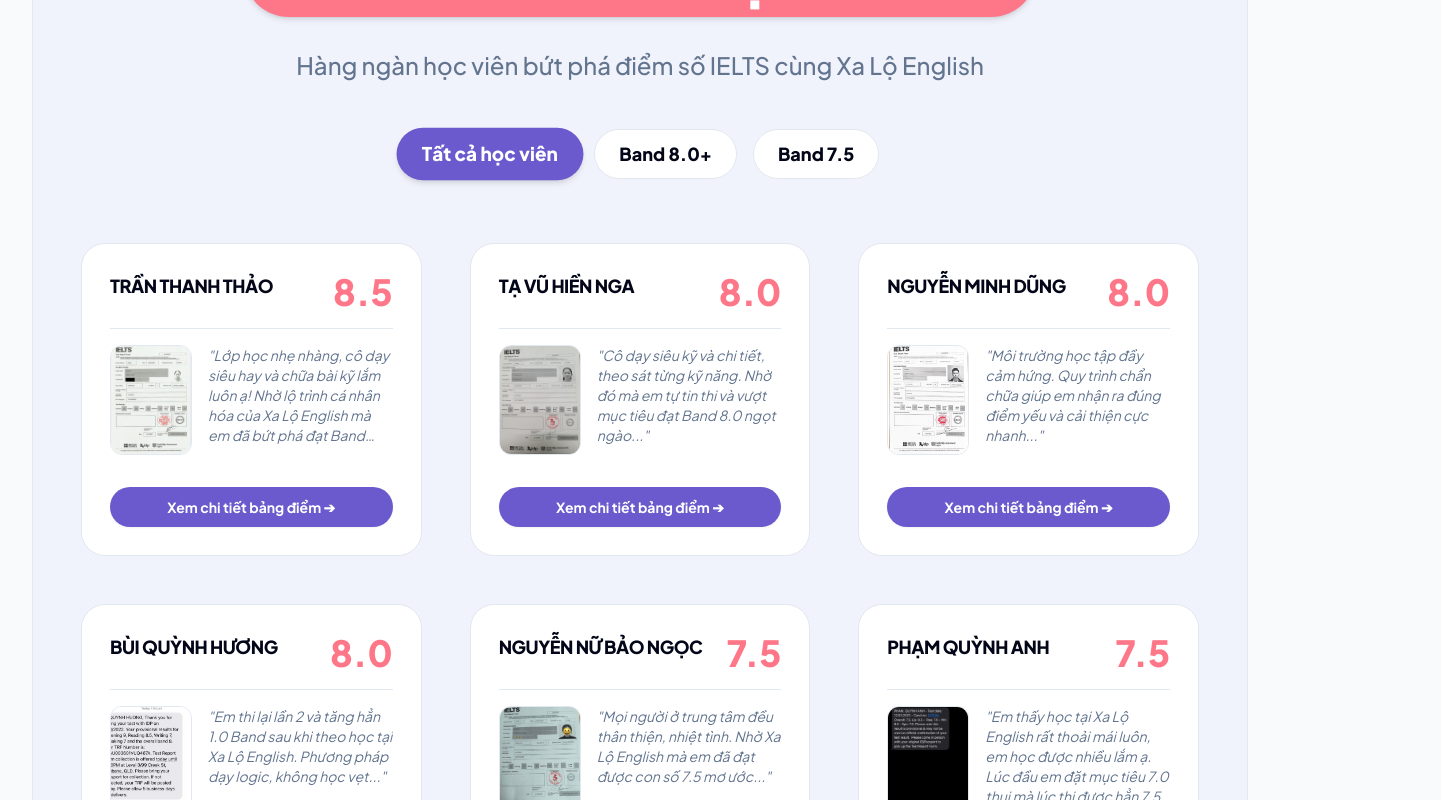
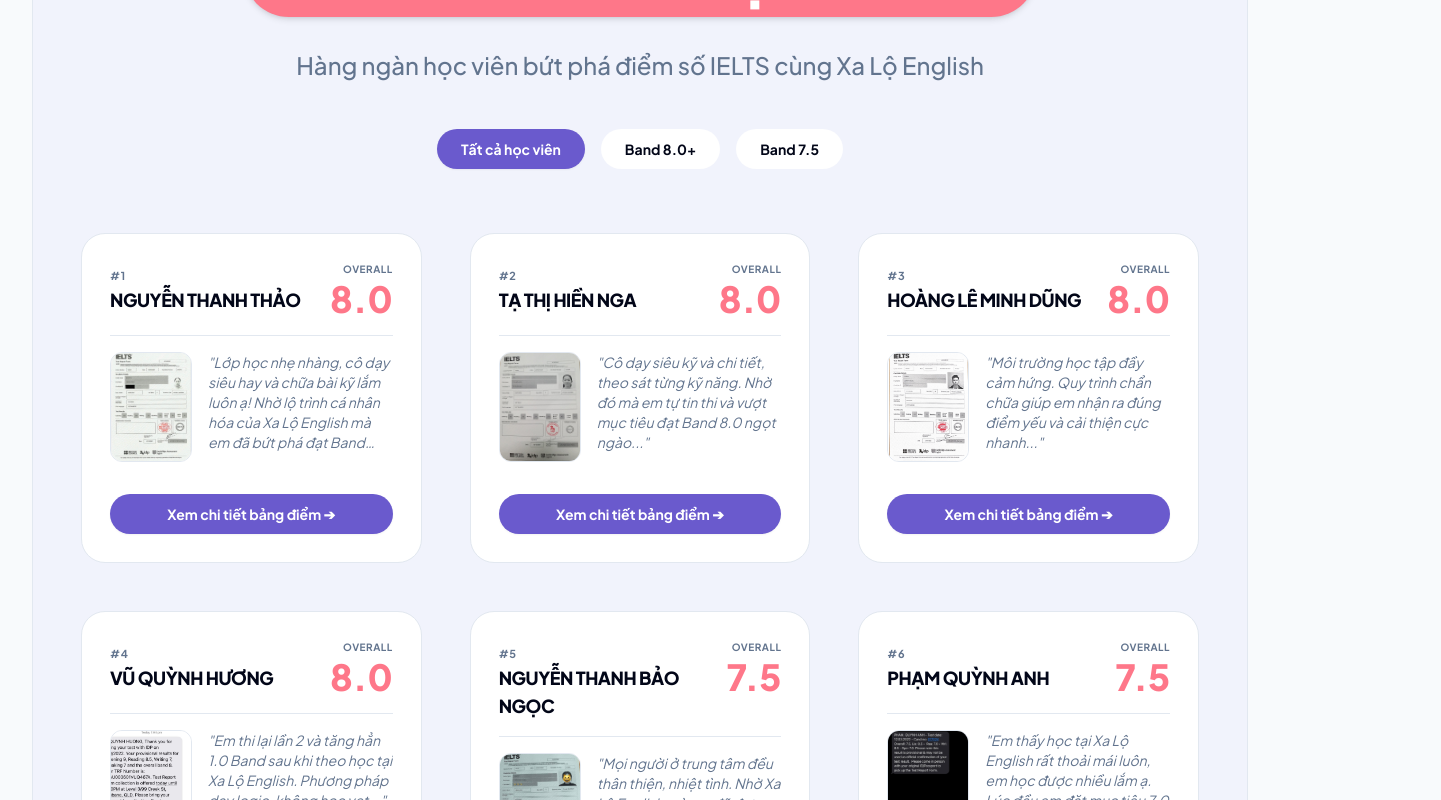
Before and after one commit to itxalo1413-art/Xalo_beacons, a Next.js app: page / in a window 1280 px wide. Shown: the part 2640-3440 px from the top of the page, 1441 px wide, since content can reach past the window. Built offline with nearby package versions, Linux system fonts and the light colour scheme.

Commit message:
updating ui8

```diff
--- a/src/components/ActionHub.tsx
+++ b/src/components/ActionHub.tsx
@@ -119,7 +119,7 @@
         </div>
 
         {/* Student image — absolutely positioned on desktop, overlapping the right edge of the extended cards */}
-        <div className="hidden lg:block absolute top-1/3 -translate-y-1/2 -right-[15%] w-[77%] z-20 pointer-events-none">
+        <div className="hidden lg:block absolute top-1/3 -translate-y-1/2 -right-[10%] w-[55%] z-20 pointer-events-none">
           <img
             src="/images/group.png"
             alt="Đội ngũ Học viên Xa Lộ English"
--- a/src/components/HallOfFame.tsx
+++ b/src/components/HallOfFame.tsx
@@ -5,53 +5,61 @@
 
 interface Student {
   id: string;
+  stt: number;
   name: string;
-  score: string;
+  course: string;
+  inputScore: string;
+  outputScore: string;
+  duration: string;
   bandCategory: "8.0+" | "7.5" | "7.0";
-  teacher: string;
+  image: string;
   quote: string;
   fullReview: string;
-  date: string;
-  image: string;
-  highlights: string[];
 }
 
 export function ReviewCard({
-  name,
-  score,
-  quote,
-  image,
+  student,
   onViewMore,
 }: {
-  name: string;
-  score: string;
-  quote: string;
-  image: string;
+  student: Student;
   onViewMore?: () => void;
 }) {
   return (
     <article className="flex flex-col justify-between rounded-3xl bg-card p-6 sm:p-7 shadow-xs border border-border hover:shadow-md transition-all duration-300 transform hover:-translate-y-1">
       <div>
         <div className="flex items-start justify-between gap-3 border-b border-border/40 pb-4 mb-4">
-          <h3 className="text-base sm:text-lg font-extrabold uppercase text-foreground leading-snug tracking-tight">
-            {name}
-          </h3>
-          <span className="text-3xl sm:text-4xl font-black text-[#FE7789] shrink-0">
-            {score}
-          </span>
+          <div>
+            <span className="text-[11px] font-bold text-muted-foreground uppercase tracking-wider">
+              #{student.stt}
+            </span>
+            <h3 className="text-base sm:text-lg font-extrabold uppercase text-foreground leading-snug tracking-tight">
+              {student.name}
+            </h3>
+          </div>
+          <div className="flex flex-col items-end">
+            <span className="text-[10px] font-bold text-muted-foreground uppercase tracking-wider">
+              OVERALL
+            </span>
+            <span className="text-3xl sm:text-4xl font-black text-[#FE7789] shrink-0 leading-none mt-0.5">
+              {student.outputScore}
+            </span>
+          </div>
         </div>
+
         <div className="flex items-start gap-4">
           <img
-            src={image}
-            alt={`Kết quả IELTS của ${name}`}
+            src={student.image}
+            alt={`Bảng điểm IELTS của ${student.name}`}
             loading="lazy"
-            className="h-[110px] w-[82px] shrink-0 rounded-xl border border-border object-cover bg-slate-100 shadow-2xs"
+            className="h-[110px] w-[82px] shrink-0 rounded-xl border border-border object-cover bg-slate-100 shadow-2xs cursor-pointer hover:opacity-90 transition-opacity"
+            onClick={onViewMore}
           />
           <p className="text-xs sm:text-sm italic leading-relaxed text-muted-foreground line-clamp-5">
-            &quot;{quote}&quot;
+            &quot;{student.quote}&quot;
           </p>
         </div>
       </div>
+
       <div className="mt-6 flex justify-center pt-2">
         <button
           onClick={onViewMore}
@@ -67,143 +75,153 @@
 const STUDENTS_DATA: Student[] = [
   {
     id: "1",
-    name: "TRẦN THANH THẢO",
-    score: "8.5",
+    stt: 1,
+    name: "Nguyễn Thanh Thảo",
+    course: "1 ON 1",
+    inputScore: "7.5",
+    outputScore: "8.0",
+    duration: "17h trong 01 tháng",
     bandCategory: "8.0+",
-    teacher: "Cô Trúc Phương",
     image: "/images/hall-of-fame/thanh_thao.jpg",
     quote:
-      "Lớp học nhẹ nhàng, cô dạy siêu hay và chữa bài kỹ lắm luôn ạ! Nhờ lộ trình cá nhân hóa của Xa Lộ English mà em đã bứt phá đạt Band 8.5...",
+      "Lớp học nhẹ nhàng, cô dạy siêu hay và chữa bài kỹ lắm luôn ạ! Nhờ lộ trình cá nhân hóa của Xa Lộ English mà em đã bứt phá đạt Band 8.0...",
     fullReview:
-      "Lớp học nhẹ nhàng, cô dạy siêu hay và chữa bài kỹ lắm luôn ạ! Nhờ lộ trình cá nhân hóa của Xa Lộ English mà em đã bứt phá đạt Band 8.5 IELTS thành công rực rỡ ngoài mong đợi. Cảm ơn cô Trúc Phương và đội ngũ Xa Lộ English rất nhiều!",
-    date: "Tháng 07/2026",
-    highlights: ["Band 8.5 IELTS", "Chữa bài cá nhân hóa 1:1", "Tối ưu phương pháp"],
+      "Lớp học nhẹ nhàng, cô dạy siêu hay và chữa bài kỹ lắm luôn ạ! Nhờ lộ trình cá nhân hóa của Xa Lộ English mà em đã bứt phá đạt Band 8.0 IELTS thành công rực rỡ ngoài mong đợi. Cảm ơn đội ngũ Xa Lộ English rất nhiều!",
   },
   {
     id: "2",
-    name: "TẠ VŨ HIỀN NGA",
-    score: "8.0",
+    stt: 2,
+    name: "Tạ Thị Hiền Nga",
+    course: "1 ON 1",
+    inputScore: "6.0",
+    outputScore: "8.0",
+    duration: "34h trong 02 tháng",
     bandCategory: "8.0+",
-    teacher: "Cô Trúc Phương",
     image: "/images/hall-of-fame/hien_nga.jpg",
     quote:
       "Cô dạy siêu kỹ và chi tiết, theo sát từng kỹ năng. Nhờ đó mà em tự tin thi và vượt mục tiêu đạt Band 8.0 ngọt ngào...",
     fullReview:
       "Cô dạy siêu kỹ và chi tiết, theo sát từng kỹ năng. Nhờ đó mà em tự tin thi và vượt mục tiêu đạt Band 8.0 ngọt ngào. Các buổi chữa bài Speaking & Writing 1:1 thực sự mang lại hiệu quả khác biệt!",
-    date: "Tháng 07/2026",
-    highlights: ["Band 8.0 IELTS", "Theo sát tiến độ", "Bứt phá kỹ năng"],
   },
   {
     id: "3",
-    name: "NGUYỄN MINH DŨNG",
-    score: "8.0",
+    stt: 3,
+    name: "Hoàng Lê Minh Dũng",
+    course: "Lớp Advanced (Lớp nhóm Offline)",
+    inputScore: "5.5",
+    outputScore: "8.0",
+    duration: "48h trong 02 tháng",
     bandCategory: "8.0+",
-    teacher: "Đội ngũ Mentor Xa Lộ English",
     image: "/images/hall-of-fame/minh_dung.jpg",
     quote:
       "Môi trường học tập đầy cảm hứng. Quy trình chẩn chữa giúp em nhận ra đúng điểm yếu và cải thiện cực nhanh...",
     fullReview:
       "Môi trường học tập đầy cảm hứng. Quy trình chẩn chữa giúp em nhận ra đúng điểm yếu và cải thiện cực nhanh. Đội ngũ Mentor hỗ trợ nhiệt tình bất kể ngày đêm!",
-    date: "Tháng 06/2026",
-    highlights: ["Band 8.0 IELTS", "Quy trình chẩn chữa 1:1", "Mentor tận tâm"],
   },
   {
     id: "4",
-    name: "BÙI QUỲNH HƯƠNG",
-    score: "8.0",
+    stt: 4,
+    name: "Vũ Quỳnh Hương",
+    course: "1 ON 1",
+    inputScore: "7.0",
+    outputScore: "8.0",
+    duration: "24h trong 01 tháng",
     bandCategory: "8.0+",
-    teacher: "Cô Trúc Phương",
     image: "/images/hall-of-fame/quynh_huong.jpg",
     quote:
       "Em thi lại lần 2 và tăng hẳn 1.0 Band sau khi theo học tại Xa Lộ English. Phương pháp dạy logic, không học vẹt...",
     fullReview:
       "Em thi lại lần 2 và tăng hẳn 1.0 Band sau khi theo học tại Xa Lộ English. Phương pháp dạy logic, không học vẹt giúp em nắm vững bản chất kiến thức và làm bài hiệu quả.",
-    date: "Tháng 06/2026",
-    highlights: ["Tăng 1.0 Band", "Tư duy logic", "Nắm vững bản chất"],
   },
   {
     id: "5",
-    name: "NGUYỄN NỮ BẢO NGỌC",
-    score: "7.5",
+    stt: 5,
+    name: "Nguyễn Thanh Bảo Ngọc",
+    course: "IELTS Online",
+    inputScore: "6.0",
+    outputScore: "7.5",
+    duration: "48h trong 02 tháng",
     bandCategory: "7.5",
-    teacher: "Chị Ngọc",
     image: "/images/hall-of-fame/bao_ngoc.jpg",
     quote:
       "Mọi người ở trung tâm đều thân thiện, nhiệt tình. Nhờ Xa Lộ English mà em đã đạt được con số 7.5 mơ ước...",
     fullReview:
       "Mọi người ở trung tâm đều thân thiện, nhiệt tình. Nhờ Xa Lộ English mà em đã đạt được con số 7.5 mơ ước để nộp hồ sơ săn học bổng thành công!",
-    date: "Tháng 06/2026",
-    highlights: ["Band 7.5", "Săn học bổng thành công", "Môi trường thân thiện"],
   },
   {
     id: "6",
-    name: "PHẠM QUỲNH ANH",
-    score: "7.5",
+    stt: 6,
+    name: "Phạm Quỳnh Anh",
+    course: "1 ON 1 + IELTS Online",
+    inputScore: "6.5",
+    outputScore: "7.5",
+    duration: "34h trong 02 tháng (Lớp 1 ON 1) + 48h trong 02 tháng (Lớp IELTS Online)",
     bandCategory: "7.5",
-    teacher: "Đội ngũ Mentor Xa Lộ English",
     image: "/images/hall-of-fame/quynh_anh.jpg",
     quote:
       "Em thấy học tại Xa Lộ English rất thoải mái luôn, em học được nhiều lắm ạ. Lúc đầu em đặt mục tiêu 7.0 thui mà lúc thi được hẳn 7.5 luôn...",
     fullReview:
       "Em thấy học tại Xa Lộ English rất thoải mái luôn, em học được nhiều lắm ạ. Em đã chỉnh được mấy lỗi ngữ pháp hay sai trước khi và viết câu bớt lộp chộp hơn nè. Còn bài đọc thì khi đọc vô em không còn cảm giác ngán ngẩm như hồi tự làm nữa ạ. Lúc đầu em đặt mục tiêu 7.0 thui mà lúc thi được hẳn 7.5 luôn ạaaa",
-    date: "Tháng 05/2026",
-    highlights: ["Band 7.5 (Mục tiêu 7.0)", "Khắc phục lỗi Grammar", "Học siêu thoải mái"],
   },
   {
     id: "7",
-    name: "ĐOÀN NGỌC UYÊN TRANG",
-    score: "7.5",
+    stt: 7,
+    name: "Đoàn Ngọc Uyên Trang",
+    course: "Advanced",
+    inputScore: "6.5",
+    outputScore: "7.5",
+    duration: "3 tháng",
     bandCategory: "7.5",
-    teacher: "Chị Khánh Thi",
     image: "/images/hall-of-fame/uyen_trang.jpg",
     quote:
       "chị ơi, ý là em k có gì để phàn nàn ấy, em đang học chị Khánh Thi, em đột nhiên nhớ ra là chị ấy dạy hay quá nên em muốn feedback lại...",
     fullReview:
       "chị ơi, ý là em k có gì để phàn nàn ấy, em đang học chị Khánh Thi, em đột nhiên nhớ ra là chị ấy dạy hay quá nên em muốn feedback lại cho bên trung tâm mình thôi ạ^^ nói chung là k có gì để chê luôn, nhịp dạy bài vừa đủ, chị ấy giải thích cũng rõ ràng tường tận nữa",
-    date: "Tháng 05/2026",
-    highlights: ["Band 7.5", "Giải thích tường tận", "Nhịp dạy vừa đủ"],
   },
   {
     id: "8",
-    name: "PHÙNG QUỐC ĐẠT",
-    score: "7.5",
+    stt: 8,
+    name: "Phùng Quốc Đạt",
+    course: "Upstream + Soar",
+    inputScore: "5.5",
+    outputScore: "7.5",
+    duration: "6 tháng",
     bandCategory: "7.5",
-    teacher: "Chị Ngọc",
     image: "/images/hall-of-fame/quoc_dat.jpg",
     quote:
       "em cảm thấy lớp chất lượng ạ, chị Ngọc tạo cảm giác thoải mái cho tụi em nên tụi em dễ dàng tiếp cận kiến thức cũng như không ngần ngại hỏi bài...",
     fullReview:
       "ạ em cảm thấy lớp chất lượng ạ , chị Ngọc tạo cảm giác thoải mái cho tụi em nên tụi em dễ dàng tiếp cận kiến thức cũng như không ngần ngại hỏi bài chị ạ , bên cạnh đó chị luôn động viên tụi em để tạo động lực trong việc học nên em cảm thấy đây là một môi trường học thuật chuyên nghiệp ạ .",
-    date: "Tháng 05/2026",
-    highlights: ["Band 7.5", "Môi trường chuyên nghiệp", "Động viên học tập"],
   },
   {
     id: "9",
-    name: "NGUYỄN PHƯƠNG NAM",
-    score: "7.5",
+    stt: 9,
+    name: "Nguyễn Phương Nam",
+    course: "1-1",
+    inputScore: "6.5",
+    outputScore: "7.5",
+    duration: "36h",
     bandCategory: "7.5",
-    teacher: "Mentor Xa Lộ English",
     image: "/images/hall-of-fame/phuong_nam.jpg",
     quote:
       "Lớp học vui vẻ - chị luôn tương tác với tất cả các học viên - đặc biệt chị luôn quan tâm đến cách tiếp thu bài học để đề ra pp dạy phù hợp...",
     fullReview:
       "Lớp học vui vẻ - chị luôn tương tác với tất cả các học viên - đặc biệt biệt chị luôn quan tâm đến cách tiếp thu bài học của chị đang dạy để đề ra pp dạy phù hợp",
-    date: "Tháng 04/2026",
-    highlights: ["Band 7.5", "Tương tác liên tục", "Phương pháp phù hợp"],
   },
   {
     id: "10",
-    name: "NGUYỄN NGỌC KHÁNH TRÂM",
-    score: "7.5",
+    stt: 10,
+    name: "Nguyễn Ngọc Khánh Trâm",
+    course: "Advanced",
+    inputScore: "6.5",
+    outputScore: "7.5",
+    duration: "72h",
     bandCategory: "7.5",
-    teacher: "Thầy Quang Minh",
     image: "/images/hall-of-fame/khanh_tram.jpg",
     quote:
       "Nhờ chị chuyển lời cho thầy Quang Minh là em cảm ơn thầy nhiều nha. Thầy dạy rất là dễ hiểu, nói chuyện với thầy rất là thoải mái...",
     fullReview:
       "Chị ơi. Nhờ chị chuyển lời cho thầy Quang Minh là em cảm ơn thầy nhiều nha. Thầy dạy rất là dễ hiểu, nói chuyện với thầy rất là thoải mái, thầy có mấy tips hữu ích nữa. Học cũng hơi mệt, nhưng thầy feedback chi tiết, dễ thương nên rất là thích ạ.",
-    date: "Tháng 04/2026",
-    highlights: ["Band 7.5", "Tips thi hữu ích", "Feedback chi tiết"],
   },
 ];
 
@@ -229,7 +247,7 @@
 
           {/* Pink Title Badge for BẢNG VÀNG HỌC VIÊN */}
           <div className="flex justify-center mb-6 sm:mb-8">
-            <h2 className="inline-block bg-[#FE7789] text-white px-8 py-3.5 sm:px-12 sm:py-4 rounded-full text-2xl sm:text-4xl md:text-5xl lg:text-6xl font-black uppercase tracking-wide shadow-md">
+            <h2 className="inline-block bg-[#FE7789] text-white px-8 py-3.5 sm:px-12 sm:py-4 rounded-full text-xl sm:text-4xl md:text-5xl lg:text-6xl font-black uppercase tracking-wide shadow-md">
               BẢNG VÀNG HỌC VIÊN
             </h2>
           </div>
@@ -248,10 +266,10 @@
               <button
                 key={tab.value}
                 onClick={() => setSelectedFilter(tab.value)}
-                className={`px-6 py-2.5 rounded-full text-sm sm:text-base md:text-lg font-extrabold transition-all cursor-pointer ${
+                className={`px-6 py-2.5 rounded-full text-xs sm:text-sm font-bold transition-all cursor-pointer shadow-2xs ${
                   selectedFilter === tab.value
-                    ? "bg-[#6A5ACD] text-white shadow-md scale-105"
-                    : "bg-background text-foreground hover:bg-slate-100 border border-border"
+                    ? "bg-[#6A5ACD] text-white shadow-sm"
+                    : "bg-background text-foreground hover:bg-muted"
                 }`}
               >
                 {tab.label}
@@ -261,67 +279,86 @@
         </div>
 
         {/* Multi-row 3-column Review Cards Grid with larger row gap */}
-        <div className="grid grid-cols-1 md:grid-cols-3 gap-8 sm:gap-10 lg:gap-12">
+        <div className="grid grid-cols-1 md:grid-cols-2 lg:grid-cols-3 gap-8 sm:gap-10 lg:gap-12">
           {filteredStudents.map((student) => (
             <ReviewCard
               key={student.id}
-              name={student.name}
-              score={student.score}
-              quote={student.quote}
-              image={student.image}
+              student={student}
               onViewMore={() => setActiveStudentModal(student)}
             />
           ))}
         </div>
       </div>
 
-      {/* Student Detail Modal */}
+      {/* Student Detail Modal with Full Certificate Image, Course Details Table, and Student Feedback */}
       {activeStudentModal && (
-        <div className="fixed inset-0 z-50 flex items-center justify-center p-4 bg-slate-950/70 backdrop-blur-sm animate-fade-in">
-          <div className="bg-background rounded-3xl max-w-lg w-full p-6 sm:p-8 shadow-2xl relative border border-border text-foreground">
+        <div className="fixed inset-0 z-50 flex items-center justify-center p-4 bg-slate-950/75 backdrop-blur-sm animate-fade-in overflow-y-auto">
+          <div className="bg-background rounded-3xl max-w-lg w-full p-6 sm:p-8 shadow-2xl relative border border-border text-foreground my-8 max-h-[90vh] overflow-y-auto">
             <button
               onClick={() => setActiveStudentModal(null)}
-              className="absolute top-5 right-5 w-8 h-8 rounded-full bg-muted hover:bg-slate-200 flex items-center justify-center text-foreground transition-colors cursor-pointer"
+              className="absolute top-5 right-5 w-9 h-9 rounded-full bg-muted hover:bg-slate-200 flex items-center justify-center text-foreground transition-colors cursor-pointer z-10"
+              title="Đóng cửa sổ"
             >
-              <X className="w-4 h-4" />
+              <X className="w-5 h-5" />
             </button>
 
-            <div className="flex items-center gap-4 mb-4">
-              <div className="w-14 h-14 rounded-2xl bg-[#FE7789] text-white font-black text-2xl flex items-center justify-center shadow-md shrink-0">
-                {activeStudentModal.score}
+            {/* Modal Header */}
+            <div className="flex items-center gap-4 mb-5">
+              <div className="flex flex-col items-center justify-center w-18 h-18 rounded-2xl bg-[#FE7789] text-white shadow-md shrink-0 px-2 py-1">
+                <span className="text-[9px] font-extrabold uppercase tracking-wider leading-tight">Overall</span>
+                <span className="font-black text-2xl leading-none mt-0.5">{activeStudentModal.outputScore}</span>
               </div>
               <div>
-                <h3 className="text-base font-extrabold text-foreground">
+                <span className="text-[11px] font-bold text-muted-foreground uppercase tracking-wider">
+                  Học viên #{activeStudentModal.stt}
+                </span>
+                <h3 className="text-lg sm:text-xl font-extrabold text-foreground uppercase leading-tight">
                   {activeStudentModal.name}
                 </h3>
-                <p className="text-xs text-[#FE7789] font-bold">
-                  Mentor hướng dẫn: {activeStudentModal.teacher}
-                </p>
-                <p className="text-[11px] text-muted-foreground">
-                  Thời gian thi: {activeStudentModal.date}
+                <p className="text-xs text-[#6A5ACD] font-bold mt-0.5">
+                  Bảng điểm IELTS chính thức
                 </p>
               </div>
             </div>
 
-            <div className="flex flex-wrap gap-2 mb-4">
-              {activeStudentModal.highlights.map((h, i) => (
-                <span
-                  key={i}
-                  className="bg-brand-soft text-[#FE7789] border border-pink-200 text-xs font-semibold px-2.5 py-1 rounded-md"
-                >
-                  ✨ {h}
-                </span>
-              ))}
+            {/* Certificate / Score Report Image */}
+            <div className="mb-5 rounded-2xl overflow-hidden border-2 border-[#9494FF]/40 shadow-md bg-slate-100 flex justify-center p-1">
+              <img
+                src={activeStudentModal.image}
+                alt={`Chứng chỉ IELTS của ${activeStudentModal.name}`}
+                className="w-full max-h-[380px] object-contain rounded-xl"
+              />
             </div>
 
-            <div className="bg-brand-tint p-4 rounded-2xl border border-border text-foreground text-xs sm:text-sm leading-relaxed mb-6">
-              <p className="font-semibold text-[#FE7789] mb-1">Cảm nhận học viên:</p>
-              &quot;{activeStudentModal.fullReview}&quot;
+            {/* Detailed Table / Info Box */}
+            <div className="bg-brand-tint rounded-2xl border border-border p-4 sm:p-5 mb-5 space-y-3">
+              <h4 className="font-extrabold text-xs sm:text-sm text-[#6A5ACD] uppercase tracking-wide border-b border-border/50 pb-2">
+                Thông tin chi tiết khóa học
+              </h4>
+              <div className="space-y-2.5 text-xs sm:text-sm">
+                <div className="flex justify-between items-start gap-2 border-b border-border/30 pb-2">
+                  <span className="text-muted-foreground font-medium shrink-0">Khóa học:</span>
+                  <span className="font-bold text-foreground text-right">{activeStudentModal.course}</span>
+                </div>
+                <div className="flex justify-between items-center gap-2 border-b border-border/30 pb-2">
+                  <span className="text-muted-foreground font-medium">Điểm đầu vào:</span>
+                  <span className="font-extrabold text-base text-[#6A5ACD]">{activeStudentModal.inputScore}</span>
+                </div>
+                <div className="flex justify-between items-center gap-2 border-b border-border/30 pb-2">
+                  <span className="text-muted-foreground font-medium">Điểm Overall đầu ra:</span>
+                  <span className="font-extrabold text-base text-[#FE7789]">{activeStudentModal.outputScore} IELTS</span>
+                </div>
+                <div className="flex justify-between items-start gap-2 pt-0.5">
+                  <span className="text-muted-foreground font-medium shrink-0">Thời gian học:</span>
+                  <span className="font-bold text-foreground text-right">{activeStudentModal.duration}</span>
+                </div>
+              </div>
             </div>
+
 
             <button
               onClick={() => setActiveStudentModal(null)}
-              className="w-full bg-[#FE7789] hover:bg-[#e66375] text-white font-bold py-3 rounded-2xl transition-opacity text-sm cursor-pointer shadow-md"
+              className="w-full bg-[#6A5ACD] hover:bg-[#523ae0] text-white font-bold py-3 rounded-2xl transition-all text-sm cursor-pointer shadow-md"
             >
               Đóng cửa sổ
             </button>
--- a/src/components/Header.tsx
+++ b/src/components/Header.tsx
@@ -86,10 +86,10 @@
         Xa Lộ English
       </h1>
       <div className="w-full max-w-5xl mx-auto mb-8">
-        <p className="text-2xl sm:text-4xl md:text-6xl lg:text-[52px] text-foreground tracking-tight leading-tight sm:leading-[1.15] font-bold mt-12 sm:mt-8">
+        <p className="text-xl sm:text-4xl md:text-6xl lg:text-[52px] text-foreground tracking-tight leading-tight sm:leading-[1.15] font-bold mt-4 sm:mt-8">
           HỌC ĐÚNG CÁCH KHI HIỂU ĐÚNG MÌNH
         </p>
-        <p className="text-2xl sm:text-4xl md:text-6xl lg:text-[52px] text-foreground tracking-tight leading-tight sm:leading-[1.15] mt-1 font-bold mt-12 sm:mt-6">
+        <p className="text-xl sm:text-4xl md:text-6xl lg:text-[52px] text-foreground tracking-tight leading-tight sm:leading-[1.15] mt-1 font-bold mt-4 sm:mt-6">
           CÙNG QUY TRÌNH CHẨN CHỮA
         </p>
       </div>
```
Also changed, not shown: public/images/group.png.
